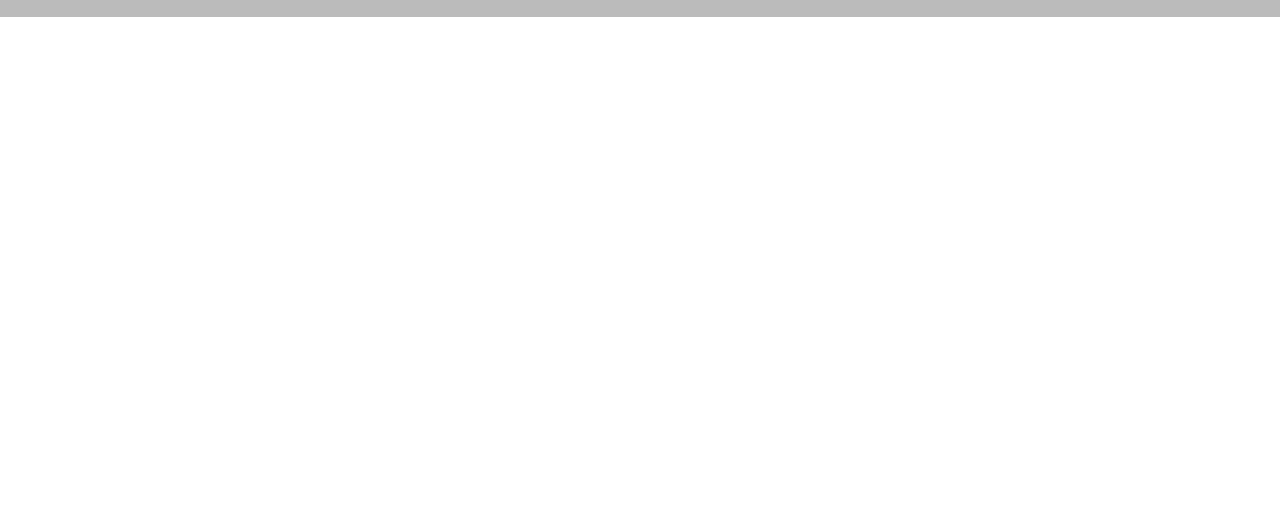
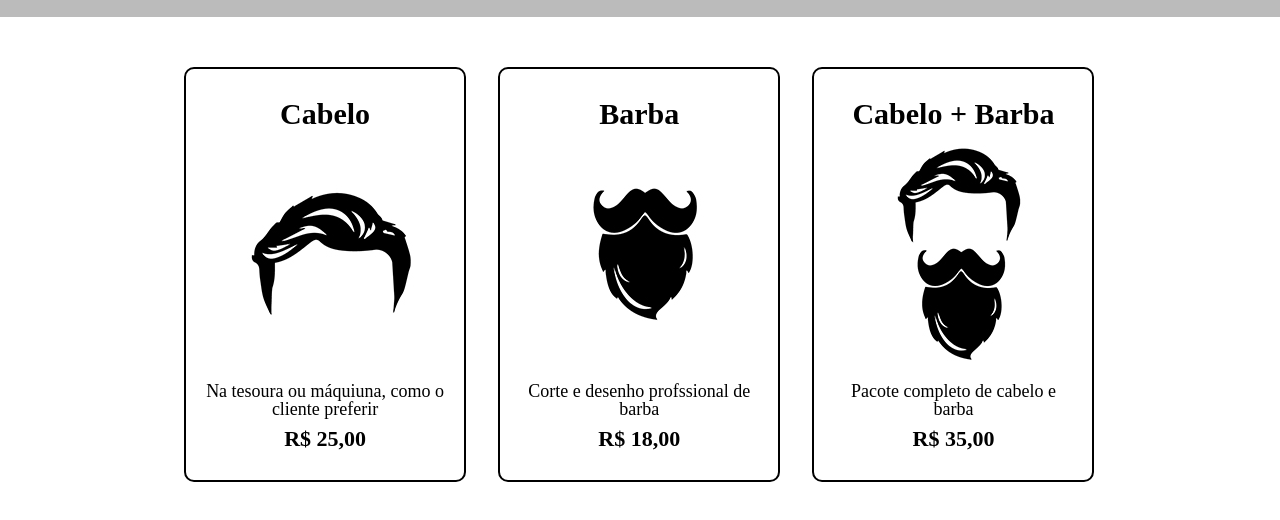
Before and after one commit to luizcmenezes/projetos-HTML, a plain HTML site: page HTML_Parte_2/produtos.html in a window 1280 px wide. Shown: the part 276-796 px from the top of the page. Drawn offline with Linux system fonts and the light colour scheme.

Commit message:
Organizando o css da pagina produtos;

```diff
--- a/HTML_Parte_2/produtos.css
+++ b/HTML_Parte_2/produtos.css
@@ -27,3 +27,36 @@ nav a {
 	font-size: 22px;
 	text-decoration: none;
 }
+
+.produtos {
+	width: 940px;
+	margin: 0 auto;
+	padding: 50px 0;
+}
+
+.produtos li {
+	display: inline-block;
+	text-align: center;
+	width: 30%;
+	vertical-align: top;
+	margin: 0 1.5%;
+	padding: 30px 20px;
+	box-sizing: border-box;
+	border: 2px solid #000000;
+	border-radius: 10px;
+}
+
+.produtos h2 {
+	font-size: 30px;
+	font-weight: bold;
+}
+
+.produtoDescricao {
+	font-size: 18px;
+}
+
+.produtoPreco {
+	font-size: 22px;
+	font-weight: bold;
+	margin-top: 10px;
+}
--- a/HTML_Parte_2/produtos.html
+++ b/HTML_Parte_2/produtos.html
@@ -24,6 +24,29 @@
 				</nav>
 			</div>
 		</header>
+
+		<main>
+			<ul class="produtos">
+				<li>
+					<h2>Cabelo</h2>
+					<img src="cabelo.jpg">
+					<p class="produtoDescricao">Na tesoura ou máquiuna, como o cliente preferir</p>
+					<p class="produtoPreco">R$ 25,00</p>
+				</li>
+				<li>
+					<h2>Barba</h2>
+					<img src="barba.jpg">
+					<p class="produtoDescricao">Corte e desenho profssional de barba</p>
+					<p class="produtoPreco">R$ 18,00</p>
+				</li>
+				<li>
+					<h2>Cabelo + Barba</h2>
+					<img src="cabelo+barba.jpg">
+					<p class="produtoDescricao">Pacote completo de cabelo e barba</p>
+					<p class="produtoPreco">R$ 35,00</p>
+				</li>
+			</ul>
+		</main>
 	</body>
 
 </html>
```
